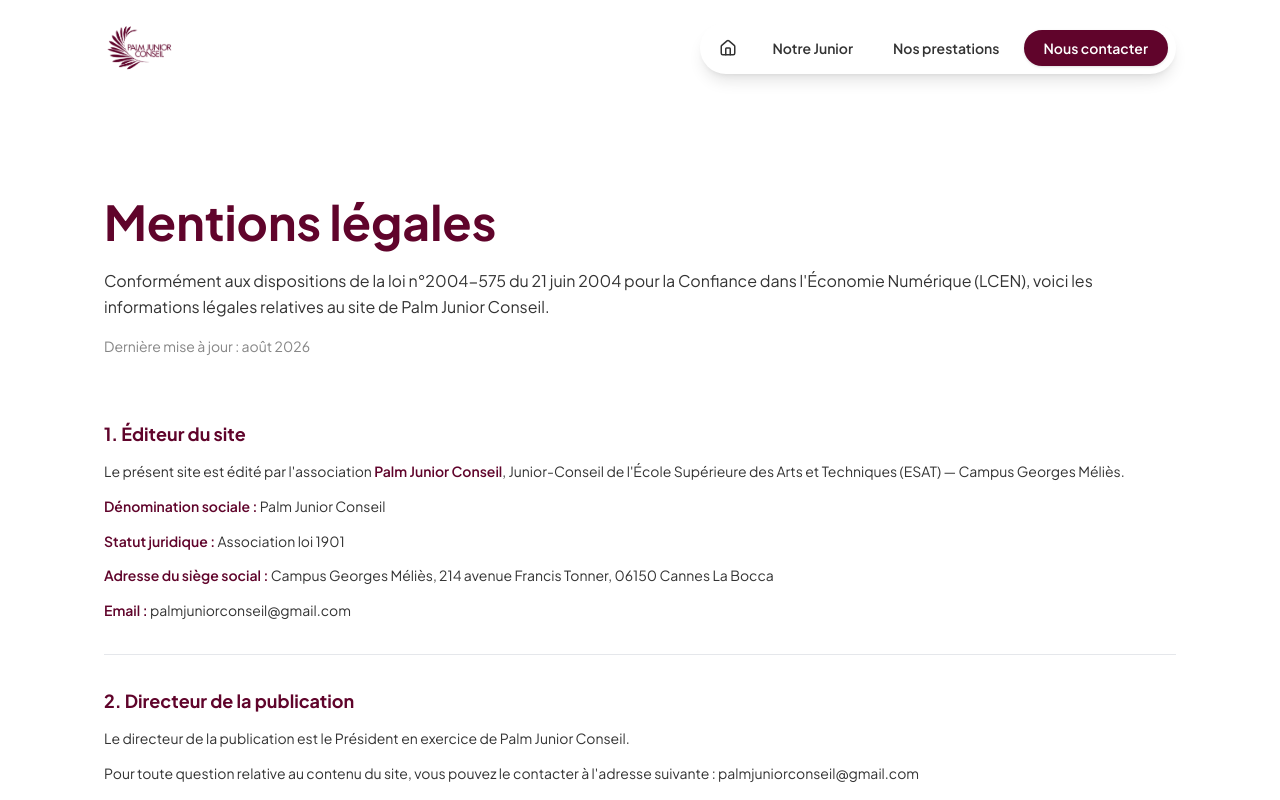
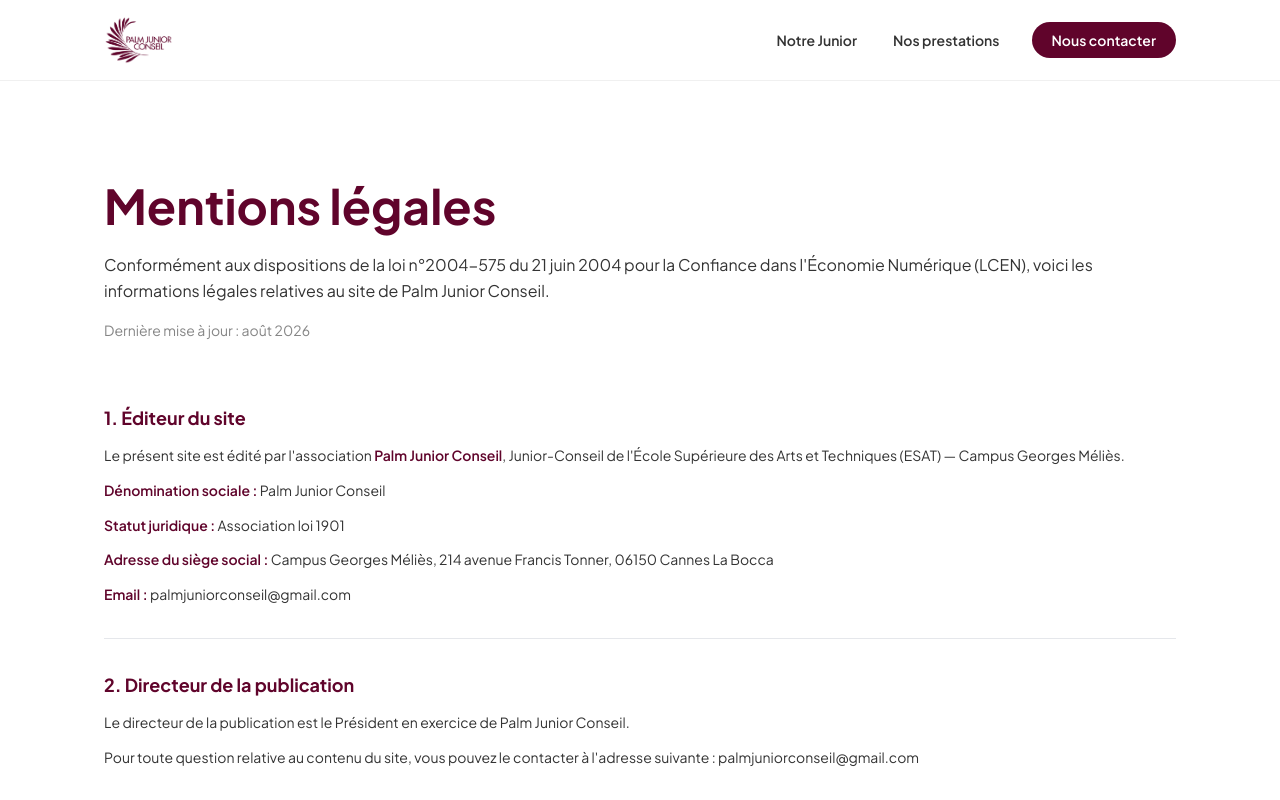
Before and after one commit to Stitchal/pjc-website, a Next.js app: page /mentions-legales in a window 1280 px wide. Shown: the top 800 px of the page. Built offline with nearby package versions, Linux system fonts and the light colour scheme.

Commit message:
enhanced navbar

```diff
--- a/components/Header.tsx
+++ b/components/Header.tsx
@@ -2,7 +2,7 @@
 
 export default function Header() {
   return (
-    <header>
+    <header className="bg-white shadow-[0_1px_0_0_rgba(0,0,0,0.06)]">
       <NavBar variant="page" />
     </header>
   );
--- a/components/NavBar.tsx
+++ b/components/NavBar.tsx
@@ -4,7 +4,7 @@
 import Link from "next/link";
 import Image from "next/image";
 import { usePathname } from "next/navigation";
-import { Menu, X, Home } from "lucide-react";
+import { Menu, X } from "lucide-react";
 
 export const NAV_LINKS = [
   { href: "/notre-junior", label: "Notre Junior" },
@@ -12,8 +12,6 @@
 ] as const;
 
 interface NavBarProps {
-  /** "hero" = logo blanc + hamburger sur fond sombre
-   *  "page" = logo couleurs + hamburger sur fond clair */
   variant?: "hero" | "page";
 }
 
@@ -21,58 +19,46 @@
   const pathname = usePathname();
   const [mobileOpen, setMobileOpen] = useState(false);
 
-  const logoSrc =
-    variant === "hero"
-      ? "/assets/logos/logo-blanc.png"
-      : "/assets/logos/logo-couleurs.png";
+  const isHero = variant === "hero";
 
   return (
     <div className="section-wrapper py-0">
       {/* ── Bar ── */}
-      <div className="flex h-[96px] items-center justify-between">
+      <div className="flex h-20 items-center justify-between gap-8">
+
         {/* Logo */}
         <Link
           href="/"
-          className="flex items-center no-underline"
+          className="shrink-0 no-underline"
           onClick={() => setMobileOpen(false)}
         >
           <Image
-            src={logoSrc}
+            src={isHero ? "/assets/logos/cropped-logo-blanc.png" : "/assets/logos/cropped-logo-couleurs.png"}
             alt="Palm Junior Conseil"
-            width={200}
-            height={80}
-            className="h-20 object-contain"
-            style={{ width: "auto" }}
+            width={2536}
+            height={1754}
+            className="h-12 w-auto object-contain"
             priority
           />
         </Link>
 
-        {/* Desktop pill */}
-        <nav
-          className="hidden lg:flex items-center rounded-full bg-white shadow-lg"
-          style={{ padding: "6px 8px" }}
-        >
-          <Link
-            href="/"
-            aria-label="Accueil"
-            className={`flex h-10 w-10 items-center justify-center rounded-full no-underline transition-all mr-1 ${pathname === "/"
-                ? "bg-brand-dark text-white"
-                : "text-gray-dark hover:text-brand-dark hover:bg-gray-100"
-              }`}
-          >
-            <Home size={18} />
-          </Link>
-
+        {/* Desktop nav — centred links + CTA pill */}
+        <nav className="hidden lg:flex items-center gap-1">
           {NAV_LINKS.map((link) => {
             const isActive = pathname === link.href;
             return (
               <Link
                 key={link.href}
                 href={link.href}
-                className={`px-5 py-2 rounded-full text-sm font-semibold no-underline transition-all ${isActive
-                    ? "bg-brand-dark/10 text-brand-dark"
-                    : "text-gray-dark hover:text-brand-dark hover:bg-gray-100"
-                  }`}
+                className={`px-4 py-2 rounded-full text-sm font-semibold no-underline transition-colors ${
+                  isActive
+                    ? isHero
+                      ? "bg-white/20 text-white"
+                      : "bg-brand-dark/8 text-brand-dark"
+                    : isHero
+                      ? "text-white/80 hover:text-white hover:bg-white/10"
+                      : "text-gray-dark hover:text-brand-dark hover:bg-gray-100"
+                }`}
               >
                 {link.label}
               </Link>
@@ -81,10 +67,13 @@
 
           <Link
             href="/nous-contacter"
-            className={`ml-1 px-5 py-2 rounded-full text-sm font-semibold text-white transition-all no-underline shadow-sm hover:shadow ${pathname === "/nous-contacter"
-                ? "bg-brand ring-2 ring-brand/30"
-                : "bg-brand-dark hover:bg-brand"
-              }`}
+            className={`ml-3 px-5 py-2 rounded-full text-sm font-semibold no-underline transition-all ${
+              pathname === "/nous-contacter"
+                ? "bg-brand text-white ring-2 ring-brand/30"
+                : isHero
+                  ? "bg-white text-brand-dark hover:bg-white/90"
+                  : "bg-brand-dark text-white hover:bg-brand"
+            }`}
           >
             Nous contacter
           </Link>
@@ -93,21 +82,37 @@
         {/* Mobile hamburger */}
         <button
           type="button"
-          className={`flex lg:hidden items-center justify-center h-10 w-10 rounded-full border-none cursor-pointer ${variant === "hero"
-              ? "bg-white/20 backdrop-blur text-white"
-              : "bg-gray-100 text-gray-dark"
-            }`}
+          className={`flex lg:hidden items-center justify-center h-9 w-9 rounded-full border-none cursor-pointer transition-colors ${
+            isHero
+              ? "bg-white/15 hover:bg-white/25 text-white"
+              : "bg-gray-100 hover:bg-gray-200 text-gray-dark"
+          }`}
           onClick={() => setMobileOpen(!mobileOpen)}
           aria-label={mobileOpen ? "Fermer le menu" : "Ouvrir le menu"}
         >
-          {mobileOpen ? <X size={20} /> : <Menu size={20} />}
+          {mobileOpen ? <X size={18} /> : <Menu size={18} />}
         </button>
       </div>
 
       {/* Mobile dropdown */}
       {mobileOpen && (
-        <div className="lg:hidden rounded-2xl bg-white shadow-xl mb-4 overflow-hidden">
-          <nav className="flex flex-col gap-1 p-3">
+        <div
+          className={`lg:hidden rounded-2xl mb-4 overflow-hidden ${
+            isHero ? "bg-white/10 backdrop-blur-md" : "bg-white shadow-xl border border-gray-100"
+          }`}
+        >
+          <nav className="flex flex-col p-2">
+            <Link
+              href="/"
+              onClick={() => setMobileOpen(false)}
+              className={`block rounded-xl px-4 py-3 text-sm font-semibold no-underline transition-colors ${
+                pathname === "/"
+                  ? isHero ? "bg-white/20 text-white" : "bg-brand-dark/8 text-brand-dark"
+                  : isHero ? "text-white/80 hover:bg-white/10 hover:text-white" : "text-gray-dark hover:bg-gray-50"
+              }`}
+            >
+              Accueil
+            </Link>
             {NAV_LINKS.map((link) => {
               const isActive = pathname === link.href;
               return (
@@ -115,20 +120,25 @@
                   key={link.href}
                   href={link.href}
                   onClick={() => setMobileOpen(false)}
-                  className={`block rounded-xl px-4 py-3 text-sm font-semibold no-underline transition-all ${isActive
-                      ? "bg-brand-dark/10 text-brand-dark"
-                      : "text-gray-dark hover:bg-gray-50"
-                    }`}
+                  className={`block rounded-xl px-4 py-3 text-sm font-semibold no-underline transition-colors ${
+                    isActive
+                      ? isHero ? "bg-white/20 text-white" : "bg-brand-dark/8 text-brand-dark"
+                      : isHero ? "text-white/80 hover:bg-white/10 hover:text-white" : "text-gray-dark hover:bg-gray-50"
+                  }`}
                 >
                   {link.label}
                 </Link>
               );
             })}
-            <div className="pt-1">
+            <div className="pt-1 px-0">
               <Link
                 href="/nous-contacter"
                 onClick={() => setMobileOpen(false)}
-                className="block w-full rounded-xl px-4 py-3 text-center text-sm font-semibold text-white bg-brand-dark hover:bg-brand transition-all no-underline shadow-sm"
+                className={`block w-full rounded-xl px-4 py-3 text-center text-sm font-semibold no-underline transition-colors ${
+                  isHero
+                    ? "bg-white text-brand-dark hover:bg-white/90"
+                    : "bg-brand-dark text-white hover:bg-brand"
+                }`}
               >
                 Nous contacter
               </Link>
--- a/components/home/HeroSection.tsx
+++ b/components/home/HeroSection.tsx
@@ -32,7 +32,7 @@
       {/* ── Hero content ── */}
       <div
         className="relative z-10 section-wrapper py-16 flex items-center"
-        style={{ minHeight: "calc(100svh - 96px)" }}
+        style={{ minHeight: "calc(100svh - 80px)" }}
       >
         <div className="max-w-2xl">
           <h1 className="font-bold leading-tight tracking-tight text-3xl sm:text-4xl md:text-5xl mb-4">
```
Also changed, not shown: public/assets/logos/cropped-logo-blanc.png (added), public/assets/logos/cropped-logo-couleurs.png (added).
